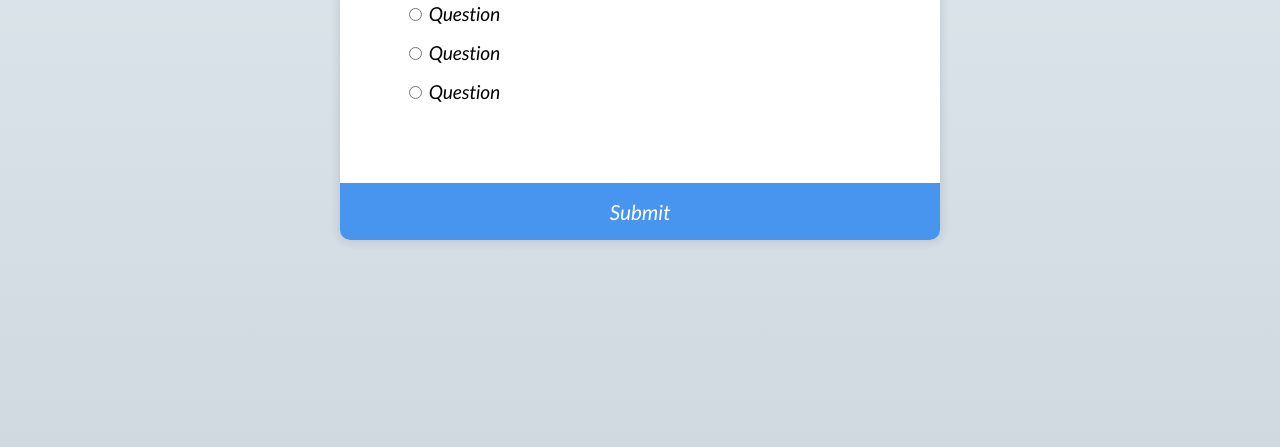
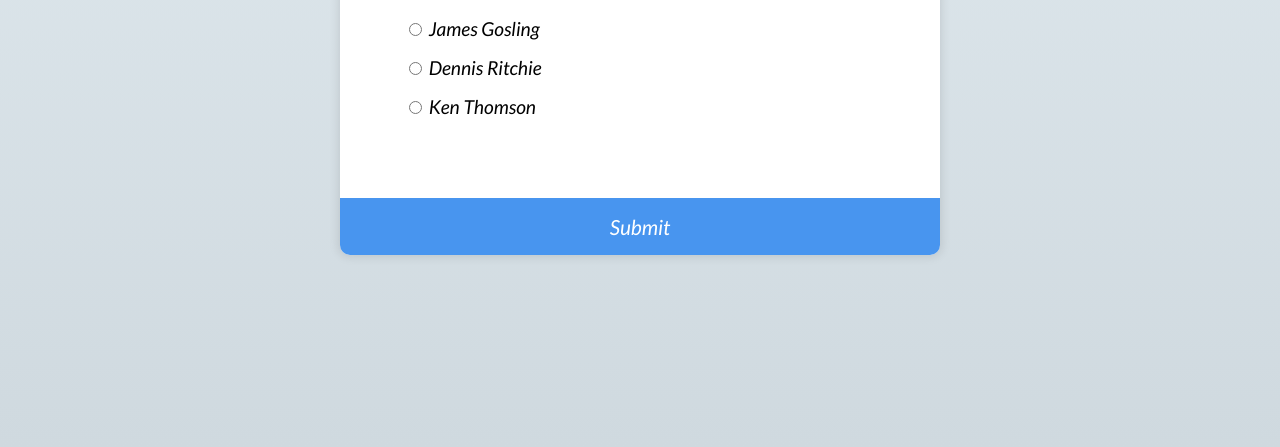
Before and after one commit to tomito26/quiz-app, a plain HTML site: page index.html in a window 1280 px wide. Shown: the part 353-800 px from the top of the page. Drawn offline with nearby package versions, Linux system fonts and the light colour scheme.

Commit message:
added javascript methods for checking the answers

```diff
--- a/css/styles.css
+++ b/css/styles.css
@@ -34,6 +34,9 @@
     list-style: none;
     padding: 0;
 }
+ul li label{
+    cursor: pointer;
+}
 button{
     background-color: #4895ef;
     border: none;
--- a/index.html
+++ b/index.html
@@ -9,41 +9,38 @@
     <link rel="stylesheet" href="css/styles.css">
 </head>
 <body>
-    <div class="container">
+    <div class="container" id="quiz">
         <div class="quiz-header">
-            <h2>Question  Text</h2>
+            <h2 id="question">Question  Text</h2>
             <ul>
                 <li>
-                    <label for="">
-
-                        <input type="radio" name="answer" id="a">
+                    <input type="radio" class="answer" name="answer" id="a">
+                    <label id="a_text" for="">
                         Question
                     </label>
                 </li>
                 <li>
-                    <label for="">
-
-                        <input type="radio" name="answer" id="b">
+                    <input type="radio" class="answer" name="answer" id="b">
+                    <label id="b_text" for="">
                         Question
                     </label>
                 </li>
                 <li>
-                    <label for="">
-
-                        <input type="radio" name="answer" id="c">
+                    <input type="radio" class="answer" name="answer" id="c">
+                    <label  id="c_text" for="">
                         Question
                     </label>
                 </li>
                 <li>
-                    <label for="">
-                        <input type="radio" name="answer" id="d">
+                    <input type="radio" class="answer" name="answer" id="d">
+                    <label id="d_text" for="">
                         Question
                     </label>
                 </li>
             </ul>
         </div>
 
-        <button>Submit</button>
+        <button id="submit">Submit</button>
     </div>
     <script src="https://cdn.jsdelivr.net/npm/bootstrap@5.0.0-beta1/dist/js/bootstrap.bundle.min.js"
         integrity="sha384-ygbV9kiqUc6oa4msXn9868pTtWMgiQaeYH7/t7LECLbyPA2x65Kgf80OJFdroafW"
--- a/js/script.js
+++ b/js/script.js
@@ -1,38 +1,107 @@
-const quizes = [
-    {
-        quiz:"Who is the founder of python programming language?",
-        a:"Guido Van Rossum",
-        b:"James Gosling",
-        c:"Dennis Ritchie",
-        d:"Ken Thomson",
-        correct:"a"
-    },{
-        quiz:"React javascript framework was founded by which organisation?",
-        a:"Google",
-        b:"Facebook",
-        c:"Twitter",
-        d:"Microsoft",
-        correct:"b"
-    },{
-        quiz:"What is HTML in full?",
-        a:"Higher Transformative Machine Language",
-        b:"HyperText Markup Language",
-        c:"Javascript Notation",
-        d:"none of the above",
-        correct:"a"
-    },{
-        quiz:"Who is the first African-American President of USA?",
-        a:"Donald J Trump",
-        b:"Barrack H Obama",
-        c:"Joe Biden Jr",
-        d:"Martin Luther King",
-        correct:"b"
-    },{
-        quiz:"Which programming language is the most used as of 2020?",
-        a:"Python",
-        b:"JavaScript",
-        c:"Java",
-        d:"C",
-        correct:"JavaScript"
+const quizData = [
+  {
+    quiz: "Who is the founder of python programming language?",
+    a: "Guido Van Rossum",
+    b: "James Gosling",
+    c: "Dennis Ritchie",
+    d: "Ken Thomson",
+    correct: "a",
+  },
+  {
+    quiz: "React javascript framework was founded by which organisation?",
+    a: "Google",
+    b: "Twitter",
+    c: "Facebook",
+    d: "Microsoft",
+    correct: "c",
+  },
+  {
+    quiz: "What is HTML in full?",
+    a: "Higher Transformative Machine Language",
+    b: "HyperText Markup Language",
+    c: "Javascript Notation",
+    d: "none of the above",
+    correct: "b",
+  },
+  {
+    quiz: "Who is the first African-American President of USA?",
+    a: "Donald J Trump",
+    b: "Barrack H Obama",
+    c: "Joe Biden Jr",
+    d: "Martin Luther King",
+    correct: "b",
+  },
+  {
+    quiz: "Which programming language is the most used as of 2020?",
+    a: "Python",
+    b: "C",
+    c: "Java",
+    d: "JavaScript",
+    correct: "d",
+  },
+];
+const questionE1 = document.getElementById("question");
+const quizContainer = document.getElementById("quiz")
+const a_text = document.getElementById("a_text");
+const b_text = document.getElementById("b_text");
+const c_text = document.getElementById("c_text");
+const d_text = document.getElementById("d_text");
+const submitBtn = document.getElementById("submit");
+
+let currentQuiz = 0;
+let answer = undefined;
+let score = 0;
+
+loadQuiz();
+
+function loadQuiz() {
+  deselectAnswers();
+  const currentQuizData = quizData[currentQuiz];
+
+  questionE1.innerText = currentQuizData.quiz;
+  a_text.innerText = currentQuizData.a;
+  b_text.innerText = currentQuizData.b;
+  c_text.innerText = currentQuizData.c;
+  d_text.innerText = currentQuizData.d;
+}
+
+function getSelected() {
+  const answerE1s = document.querySelectorAll(".answer");
+
+  let answer = undefined;
+
+  answerE1s.forEach((answerE1) => {
+    if (answerE1.checked) {
+      answer = answerE1.id;
     }
-]
+  });
+
+  return answer;
+}
+function deselectAnswers() {
+    const answerE1s = document.querySelectorAll(".answer");
+  answerE1s.forEach((answerE1) => {
+    answerE1.checked = false;
+  });
+}
+
+submitBtn.addEventListener("click", () => {
+  const answer = getSelected();
+  console.log(answer);
+  if (answer) {
+    if (answer === quizData[currentQuiz].correct) {
+      score++;
+    }
+
+    currentQuiz++;
+    if (currentQuiz < quizData.length) {
+      loadQuiz();
+    } else {
+        quizContainer.innerHTML = `<h2 style="padding: 1rem;text-align:center;">You have answered correctly ${score}/${quizData.length} questions</h2>`
+    }
+  }
+
+
+
+  loadQuiz();
+});
```
